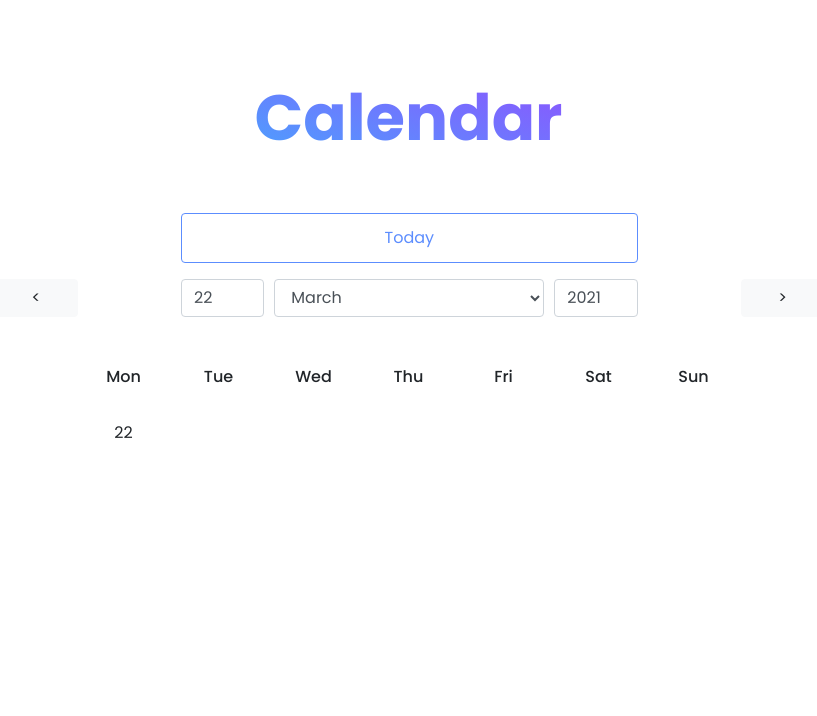
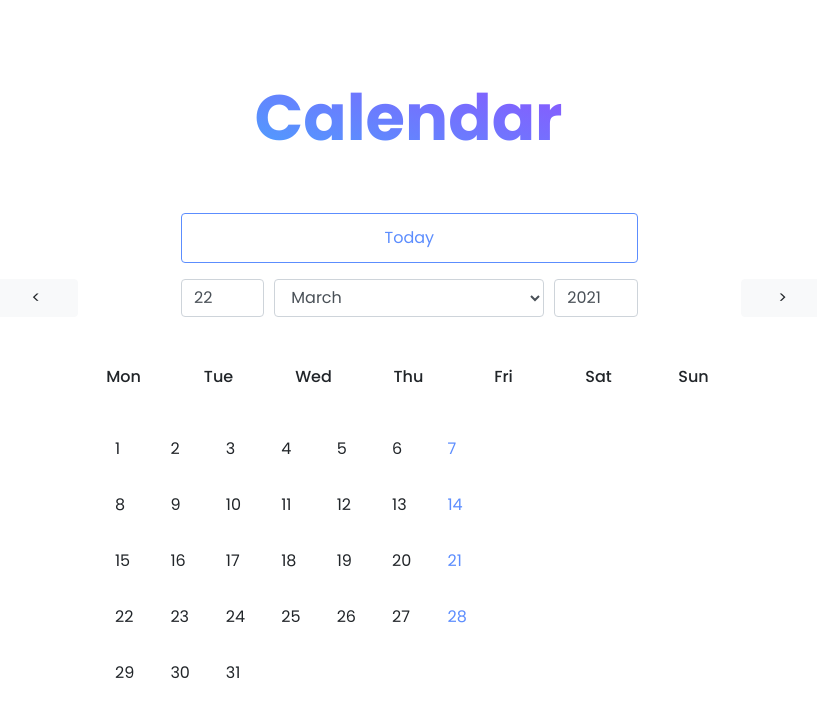
Before and after one commit to aklemen/calendar, a React (Create React App) app: page / in a window 1280 px wide. Shown: the top 716 px of the page, without its empty margins (184-1001 px from the left). Built offline with nearby package versions, Linux system fonts and the light colour scheme.

Commit message:
Get weeks in month, show dates

```diff
--- a/src/components/calendar-day.component.jsx
+++ b/src/components/calendar-day.component.jsx
@@ -41,25 +41,27 @@ class CalendarDay extends Component {
                     <Col className="CalendarDay CalendarDay-holiday" xs="1">
                         <p>{this.props.date.getDate()}</p>
                     </Col>
-                )
+                );
             }
             else if (this.isSunday(this.props.date)) {
                 return (
                     <Col className="CalendarDay CalendarDay-sunday" xs="1">
                         <p>{this.props.date.getDate()}</p>
                     </Col>
-                )
+                );
             }
             else {
                 return (
                     <Col className="CalendarDay" xs="1">
                         <p>{this.props.date.getDate()}</p>
                     </Col>
-                )
+                );
             }
         }
         else {
-            <Col className="CalendarDay" xs="1" />
+            return (
+                <Col className="CalendarDay" xs="1" />
+            );
         }
 
     }
@@ -67,7 +69,9 @@ class CalendarDay extends Component {
 
 CalendarDay.propTypes = {
     date: PropTypes.instanceOf(Date),
-    holidays: PropTypes.array
+    holidays: PropTypes.arrayOf(
+        PropTypes.instanceOf(Date)
+    )
 };
 
 export default CalendarDay;
--- a/src/components/calendar-week.component.jsx
+++ b/src/components/calendar-week.component.jsx
@@ -8,7 +8,6 @@ class CalendarWeek extends Component {
         super(props);
     }
     render() {
-
         return (
             <Row>
                 {this.props.week.map((date, i) =>
--- a/src/components/calendar.component.jsx
+++ b/src/components/calendar.component.jsx
@@ -3,13 +3,12 @@ import { Form, Container, Row, Col, Button, Alert } from "react-bootstrap";
 import "../styles/calendar.style.css";
 import { days, months, yearsRange } from "../data/constants.jsx"
 import holidaysData from '../data/holidays.json';
-import CalendarDay from '../components/calendar-day.component'
+import CalendarWeek from '../components/calendar-week.component'
 
 
 class Calendar extends Component {
     constructor(props) {
         super(props);
-        // this.getDates = this.getDates.bind(this);
 
         const todayDate = new Date();
 
@@ -18,10 +17,32 @@ class Calendar extends Component {
             selectedDay: todayDate.getDate(),
             selectedMonth: todayDate.getMonth(),
             selectedYear: todayDate.getFullYear(),
-            daysInMonth: [],
+            weeksInMonth: this.getWeeksInMonth(todayDate),
             holidaysInMonth: this.getHolidaysInMonth(todayDate),
             warning: ""
         };
+    }
+
+    getWeeksInMonth = (selectedDate) => {
+        const numberOfDaysInMonth = this.getNumberOfDaysInMonth(selectedDate);
+        const year = selectedDate.getFullYear();
+        const month = selectedDate.getMonth();
+
+        var weeksInMonth = new Array();
+        var currentWeek = new Array(7).fill(null);
+        var currentDate;
+        var currentDayIx;
+        for (var i = 1; i <= numberOfDaysInMonth; i++) {
+            currentDate = new Date(year, month, i);
+            currentDayIx = (currentDate.getDay() == 0) ? 6 : (currentDate.getDay() - 1);
+            currentWeek[currentDayIx] = currentDate;
+            if (currentDayIx == 6 && i != numberOfDaysInMonth) {
+                weeksInMonth.push(currentWeek);
+                currentWeek = new Array(7).fill(null);
+            }
+        }
+        weeksInMonth.push(currentWeek);
+        return weeksInMonth;
     }
 
     getHolidaysInMonth = (selectedDate) => {
@@ -43,54 +64,6 @@ class Calendar extends Component {
             return holidaysInMonth;
         }
     }
-
-
-    // getAllDaysInMonth = (selectedDate) => {
-    //     if (selectedDate) {
-    //         const date = new Date(selectedDate);
-    //         const year = date.getFullYear();
-    //         const month = date.getMonth();
-
-    //         const numberOfDays = new Date(year, month + 1, 0).getDate();
-
-    //         var daysInMonth = new Array();
-    //         for (var i = 0; i < numberOfDays; i++) {
-    //             daysInMonth.push(new Date(year, month, i + 1));
-    //         }
-
-    //         return daysInMonth;
-    //     }
-    // }
-
-        // if (!(this.state.daysInMonth === undefined || this.state.daysInMonth.length == 0)) {
-        //     var allWeeks = [];
-        //     var currentDayIx = 0;
-        //     var currentWeek = [];
-        //     const nrOfDaysInMonth = this.state.daysInMonth.length;
-        //     for (var i = 0; i < nrOfDaysInMonth; i++) {
-        //         currentDayIx = this.state.daysInMonth[i].getDay();
-        //         currentDayIx = (currentDayIx == 0) ? 6 : currentDayIx - 1;
-        //         currentWeek.push(this.state.daysInMonth[i]);
-        //         if (currentDayIx == 6 || (this.state.daysInMonth.length == i + 1)) {
-        //             allWeeks.push(currentWeek);
-        //             currentWeek = [];
-        //         }
-        //     }
-
-        //     const firstDayIx = (this.state.daysInMonth[0].getDay() == 0) ? 6 : this.state.daysInMonth[0].getDay() - 1;
-        //     const lastDayIx = (this.state.daysInMonth[nrOfDaysInMonth - 1].getDay() == 0) ? 6 : this.state.daysInMonth[nrOfDaysInMonth - 1].getDay() - 1;
-
-        //     var emptyDates;
-        //     if (firstDayIx != 0) {
-        //         emptyDates = Array(firstDayIx).fill(null)
-        //         allWeeks[0].unshift(...emptyDates);
-        //     }
-
-        //     if (lastDayIx != 6) {
-        //         emptyDates = Array(6 - lastDayIx).fill(null)
-        //         allWeeks[allWeeks.length - 1].push(...emptyDates);
-        //     }
-        // }
 
 
     getNumberOfDaysInMonth = (date) => {
@@ -272,27 +245,19 @@ class Calendar extends Component {
                 </Row>
                 <Row className="Calendar-days">
                     <Col xs="2" />
-                    <CalendarDay
-                        date={this.state.selectedDate}
-                        holidays={this.state.holidaysInMonth}
-                    />
+                    <Col xs="7">
+                    {this.state.weeksInMonth.map((week, i) =>
+                        <CalendarWeek
+                            key={i}
+                            week={week}
+                            holidays={this.state.holidaysInMonth}
+                        />
+                    )}
+                    </Col>
                 </Row>
             </Container>
         );
     }
 }
 
-// function CalendarWeek(props) {
-
-//     var week = []
-
-//     return (
-//         // var startIx = props.days[0].getDay();
-//         // for (int i = 0; i < props.week.length; )
-//         <div className="CalendarWeek">
-
-//         </div>
-//     );
-// }
-
 export default Calendar;
--- a/src/styles/calendar-day.style.css
+++ b/src/styles/calendar-day.style.css
@@ -1,3 +1,14 @@
+.CalendarDay p {
+    margin: 0px auto;
+    display:inline-block;
+    padding: 16px 24px;
+    border-radius: 16px;
+}
+
+.CalendarDay p:hover {
+    background-color: #e5ebfc;
+}
+
 .CalendarDay-sunday {
     color: #5C8DFE;
 }
--- a/src/styles/calendar.style.css
+++ b/src/styles/calendar.style.css
@@ -46,11 +46,6 @@ h1 {
     margin-top: 1rem;
 }
 
-.Calendar-days:hover {
-    background-color: antiquewhite;
-}
-
-
 .Button-today {
     border-color: #5C8DFE !important;
     padding: 12px !important;
```
